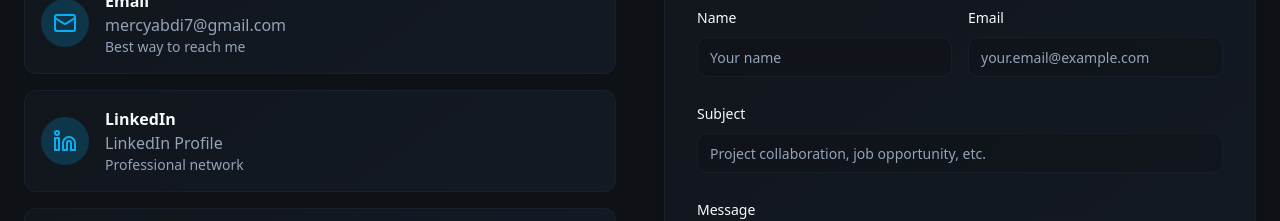
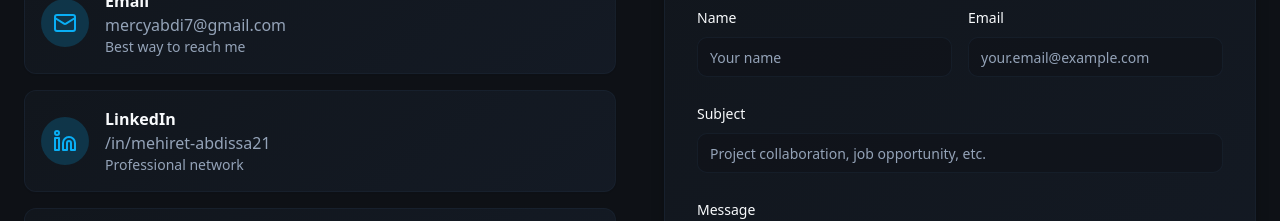
Before and after one commit to Mercynow21/portfolio-polish-pad, a React (Vite) app: page / in a window 1280 px wide. Shown: the part 9740-9961 px from the top of the page. Built offline with nearby package versions, Linux system fonts and the light colour scheme.

Commit message:
Update LinkedIn URL

```diff
--- a/src/components/Contact.tsx
+++ b/src/components/Contact.tsx
@@ -17,8 +17,8 @@ const Contact = () => {
     {
       icon: Linkedin,
       title: "LinkedIn",
-      value: "LinkedIn Profile",
-      href: "https://www.linkedin.com/in/",
+      value: "/in/mehiret-abdissa21",
+      href: "https://www.linkedin.com/in/mehiret-abdissa21",
       description: "Professional network"
     },
     {
--- a/src/data/resume.ts
+++ b/src/data/resume.ts
@@ -71,7 +71,7 @@ export const resumeData = {
     email: "mercyabdi7@gmail.com",
     phone: "(571) 626-9273",
     location: "Available Anywhere in USA",
-    linkedin: "https://www.linkedin.com/in/",
+    linkedin: "https://www.linkedin.com/in/mehiret-abdissa21",
     github: "https://github.com/Mercynow21",
     website: "https://mehiret-portfolio.vercel.app"
   } as ContactInfo,
```
